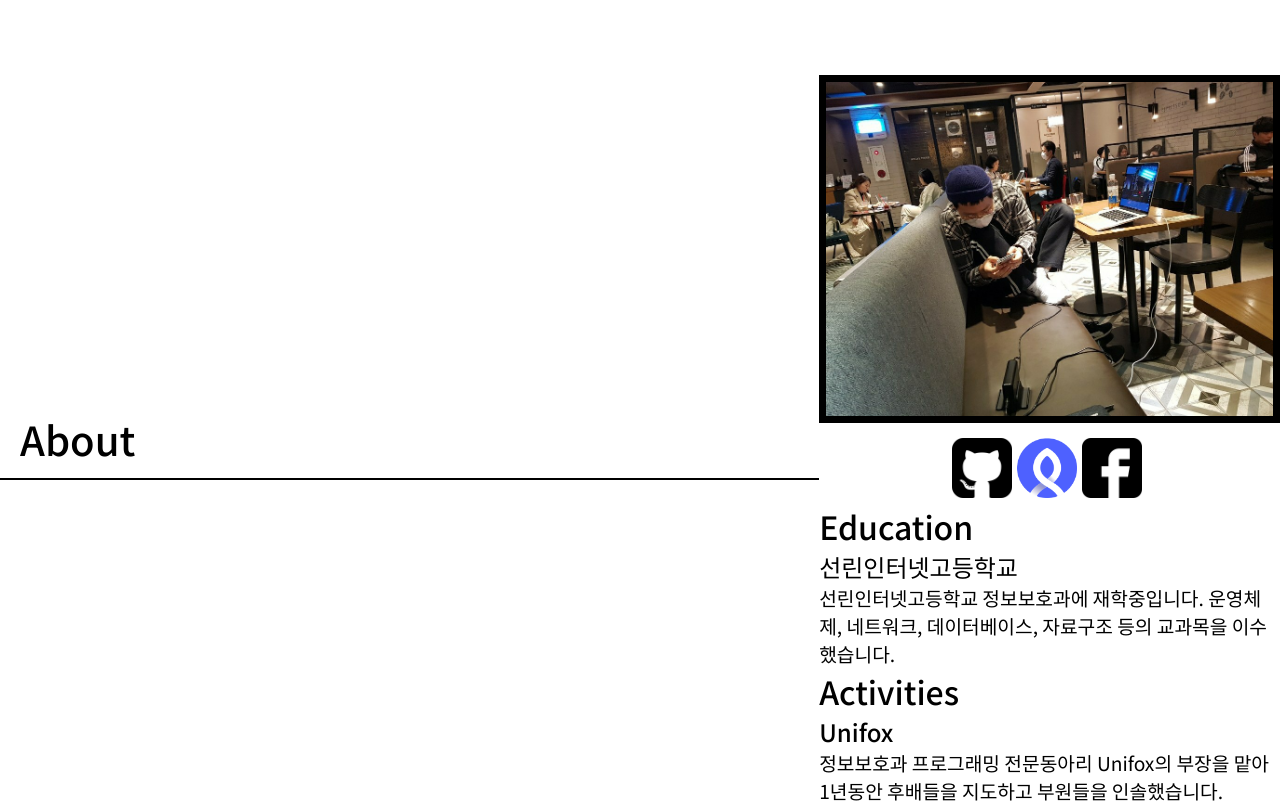
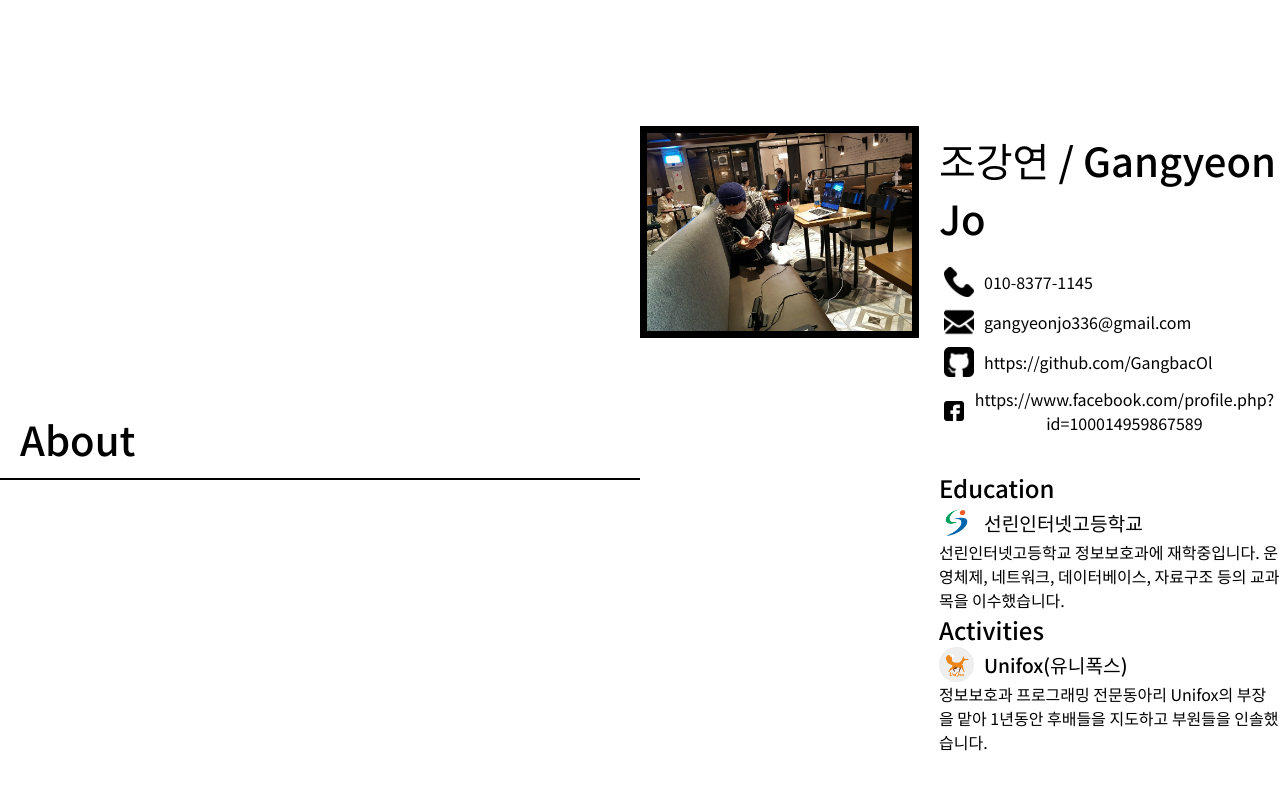
Before and after one commit to GangbacOl/portfolio-page, a Next.js app: page / in a window 1280 px wide. Shown: the part 780-1583 px from the top of the page. Built offline with nearby package versions, Linux system fonts and the light colour scheme.

Commit message:
Update: my information of contact, education

```diff
--- a/components/AboutBody.js
+++ b/components/AboutBody.js
@@ -4,69 +4,114 @@ import Image from 'next/image';
 export default function AboutBody() {
     return (
         <Container>
+            <AboutLeft>
                 <AboutImage src="/images/me1.jpg" alt="me" />
-
+            </AboutLeft>
+            <AboutRight>
+                <Name>조강연 / Gangyeon Jo</Name>
                 <SocialWrap>
-                <SocialLink href="https://github.com/GangbacOl">
-                    <SocialImage src="/images/github.png" alt="github logo" width={60} height={60} />
+                    <SocialLink>
+                        <SocialImage src="/images/phone.png" alt="phone logo" width={30} height={30} />
+                        <SocialSpan href="tel:010-8377-1145">010-8377-1145</SocialSpan>
                     </SocialLink>
-                <SocialLink href="https://www.rocketpunch.com/@gangyeonjo336">
-                    <SocialImage
-                        src="/images/rocketpunch.png"
-                        alt="rocketpunch logo"
-                        width={60}
-                        height={60}
-                    />
+                    <SocialLink>
+                        <SocialImage src="/images/mail.png" alt="mail logo" width={30} height={30} />
+                        <SocialSpan href="mailto:gangyeonjo336@gmail.com">gangyeonjo336@gmail.com</SocialSpan>
                     </SocialLink>
-                <SocialLink href="https://www.facebook.com/profile.php?id=100014959867589">
-                    <SocialImage src="/images/facebook.png" alt="facebook logo" width={60} height={60} />
+                    <SocialLink>
+                        <SocialImage src="/images/github.png" alt="github logo" width={30} height={30} />
+                        <SocialSpan href="https://github.com/GangbacOl">
+                            https://github.com/GangbacOl
+                        </SocialSpan>
+                    </SocialLink>
+                    <SocialLink>
+                        <SocialImage src="/images/facebook.png" alt="facebook logo" width={30} height={30} />
+                        <SocialSpan href="https://www.facebook.com/profile.php?id=100014959867589">
+                            https://www.facebook.com/profile.php?id=100014959867589
+                        </SocialSpan>
                     </SocialLink>
                 </SocialWrap>
                 <Title>Education</Title>
+                <SubtitleWrap>
+                    <ProfileImage src="/images/sunrin.png" width={35} height={35} />
                     <Subtitle>선린인터넷고등학교</Subtitle>
+                </SubtitleWrap>
                 <Paragraph>
-                선린인터넷고등학교 정보보호과에 재학중입니다. 운영체제, 네트워크, 데이터베이스, 자료구조 등의
-                교과목을 이수했습니다.
+                    선린인터넷고등학교 정보보호과에 재학중입니다. 운영체제, 네트워크, 데이터베이스, 자료구조
+                    등의 교과목을 이수했습니다.
                 </Paragraph>
                 <Title>Activities</Title>
-            <Subtitle>Unifox</Subtitle>
+                <SubtitleWrap>
+                    <ProfileImage src="/images/unifox.png" width={35} height={35} />
+                    <Subtitle>Unifox(유니폭스)</Subtitle>
+                </SubtitleWrap>
                 <Paragraph>
                     정보보호과 프로그래밍 전문동아리 Unifox의 부장을 맡아 1년동안 후배들을 지도하고 부원들을
                     인솔했습니다.
                 </Paragraph>
+            </AboutRight>
         </Container>
     );
 }
 
 const Container = styled.div`
     position: relative;
+    width: 80%;
+    display: flex;
+    justify-content: space-between;
+    height: auto;
+`;
+const AboutLeft = styled.div`
     width: 45%;
-    max-width: 700px;
-    height: auto;
 `;
 const AboutImage = styled.img`
     width: 100%;
     border: 7px solid black;
 `;
+const AboutRight = styled.div`
+    width: 55%;
+    margin-left: 20px;
+`;
+const Name = styled.h2`
+    font-size: 2.5rem;
+    font-weight: 500;
+    margin: 5px 0 15px 0;
+`;
+const SocialWrap = styled.div`
+    display: flex;
+    flex-direction: column;
+    align-items: flex-start;
+    text-align: center;
+    margin: 0 0 30px 0;
+`;
+const SocialLink = styled.div`
+    display: flex;
+    align-items: center;
+    margin: 5px;
+`;
+const SocialImage = styled(Image)``;
+const SocialSpan = styled.a`
+    margin-left: 10px;
+    &:hover {
+        text-decoration: underline;
+    }
+`;
 const Title = styled.h2`
-    font-size: 2rem;
-    font-weight: 500;
-    margin: 0;
-`;
-const Subtitle = styled.h2`
     font-size: 1.5rem;
     font-weight: 500;
     margin: 0;
 `;
+const SubtitleWrap = styled.div`
+    display: flex;
+    align-items: center;
+`;
+const Subtitle = styled.h2`
+    font-size: 1.2rem;
+    font-weight: 500;
+    margin: 0 0 0 10px;
+`;
 const Paragraph = styled.p`
-    font-size: 1.2rem;
+    font-size: 1rem;
     margin: 0;
 `;
-const SocialWrap = styled.div`
-    text-align: center;
-    margin-top: 10px;
-`;
-const SocialLink = styled.a`
-    margin-right: 5px;
-`;
-const SocialImage = styled(Image)``;
+const ProfileImage = styled(Image)``;
```
Lines whose indentation alone changed are shown as unchanged.
